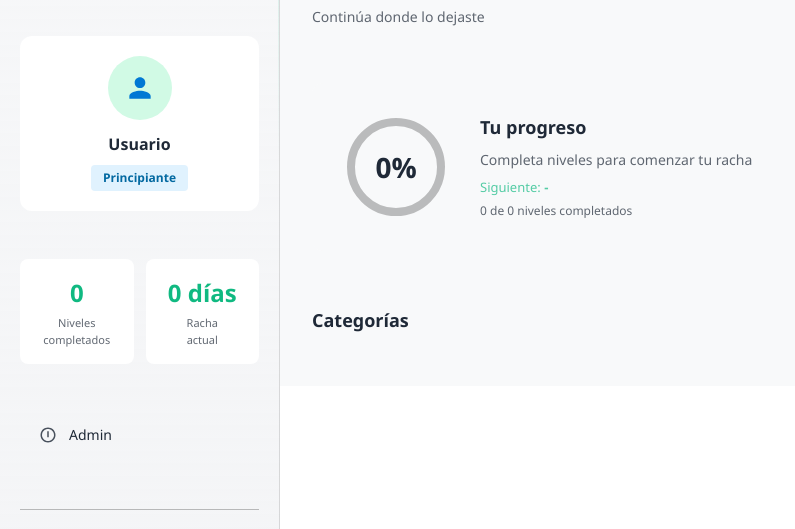
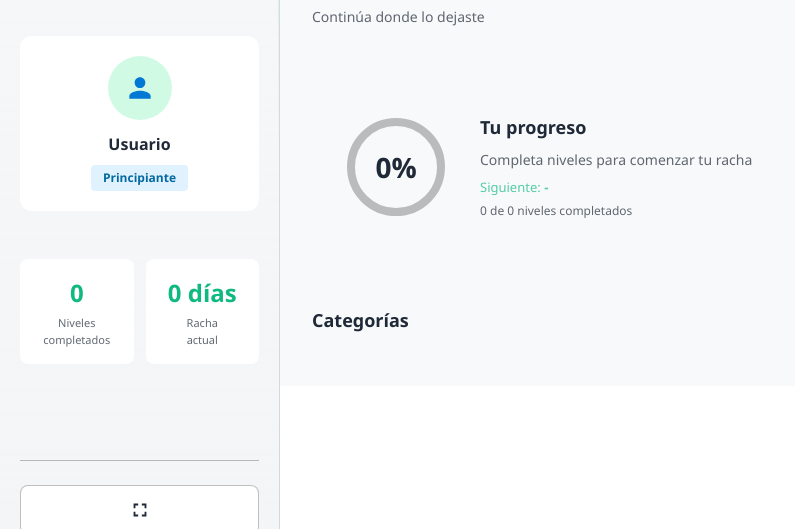
Before and after one commit to iI3lue/LearningPC, an Electron app: page src/pages/home.html in a window 1280 px wide. Shown: the part 76-605 px from the top of the page, without its empty margins (0-795 px from the left). Drawn offline with Linux system fonts and the light colour scheme; no server answers.

Commit message:
revert: admin button hidden again - only admin sees it

```diff
--- a/src/pages/home.html
+++ b/src/pages/home.html
@@ -476,7 +476,7 @@
             </div>
 
             <nav class="nav-menu">
-                <div class="nav-item" id="link-admin" data-tooltip="Administrar contenidos">
+                <div class="nav-item" id="link-admin" style="display: none;" data-tooltip="Administrar contenidos">
                     <svg class="nav-icon" width="18" height="18" viewBox="0 0 24 24" fill="currentColor">
                         <path d="M12 2C6.48 2 2 6.48 2 12s4.48 10 10 10 10-4.48 10-10S17.52 2 12 2zm0 18c-4.41 0-8-3.59-8-8s3.59-8 8-8 8 3.59 8 8-3.59 8-8 8zm-1-13h2v6h-2v-6zm0 8h2v-2h-2v2z"/>
                     </svg>
```
